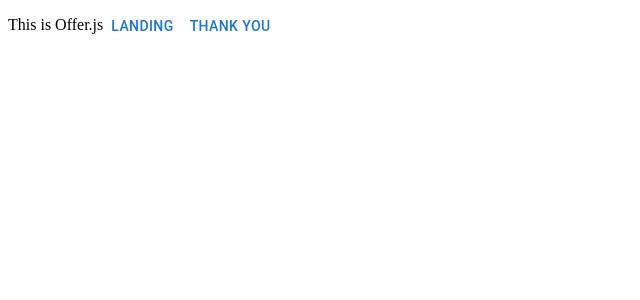
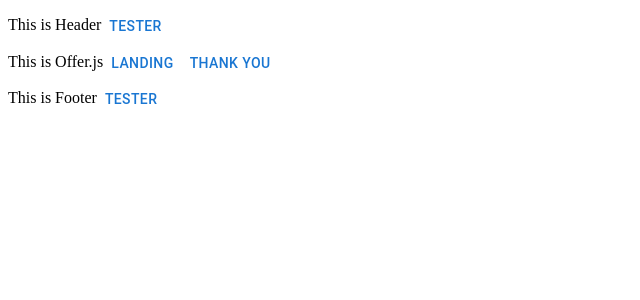
Before and after one commit to TopCodeAndrew/killerFunnelTemplate, a React (Create React App) app: page /offer in a window 1280 px wide. Shown: the top 300 px of the page, without its empty margins (0-640 px from the left). Built offline with nearby package versions, Linux system fonts and the light colour scheme.

Commit message:
cleaning up foundation

```diff
--- a/src/App.js
+++ b/src/App.js
@@ -1,11 +1,15 @@
 import routes from "./routes";
-import Landing from "./Components/Landing"
+import Header from "./Component Blocks/Header";
+import Footer from "./Component Blocks/Footer";
 
 function App() {
-    return <div className="App">
-    {/* <Landing/> */}
-    {routes}
-    </div>;
+    return (
+        <div className="App">
+            <Header />
+            {routes}
+            <Footer />
+        </div>
+    );
 }
 
 export default App;
--- /dev/null
+++ b/src/Component Blocks/Footer.js
@@ -0,0 +1,18 @@
+import React, { useEffect, useState } from "react";
+import { useNavigate } from "react-router-dom";
+import axios from "axios";
+import Button from "@mui/material/Button";
+import styled from "styled-components";
+
+function Footer() {
+    const navigate = useNavigate();
+
+    return (
+        <div>
+            This is Footer
+            <Button onClick={() => navigate("/offer")}>TESTER</Button>
+        </div>
+    );
+}
+
+export default Footer;
--- /dev/null
+++ b/src/Component Blocks/Header.js
@@ -0,0 +1,18 @@
+import React, { useEffect, useState } from "react";
+import { useNavigate } from "react-router-dom";
+import axios from "axios";
+import Button from "@mui/material/Button";
+import styled from "styled-components";
+
+function Header() {
+    const navigate = useNavigate();
+
+    return (
+        <div>
+            This is Header
+            <Button onClick={() => navigate("/offer")}>TESTER</Button>
+        </div>
+    );
+}
+
+export default Header;
```
Also changed, not shown: src/Pages/Offer.js (renamed from src/Components/Offer.js, +7 -4 lines), src/routes.js (+6 -6 lines), src/Pages/Landing.js (renamed from src/Components/Landing.js), src/Pages/ThankYou.js (renamed from src/Components/ThankYou.js), src/index.js (indentation only).
